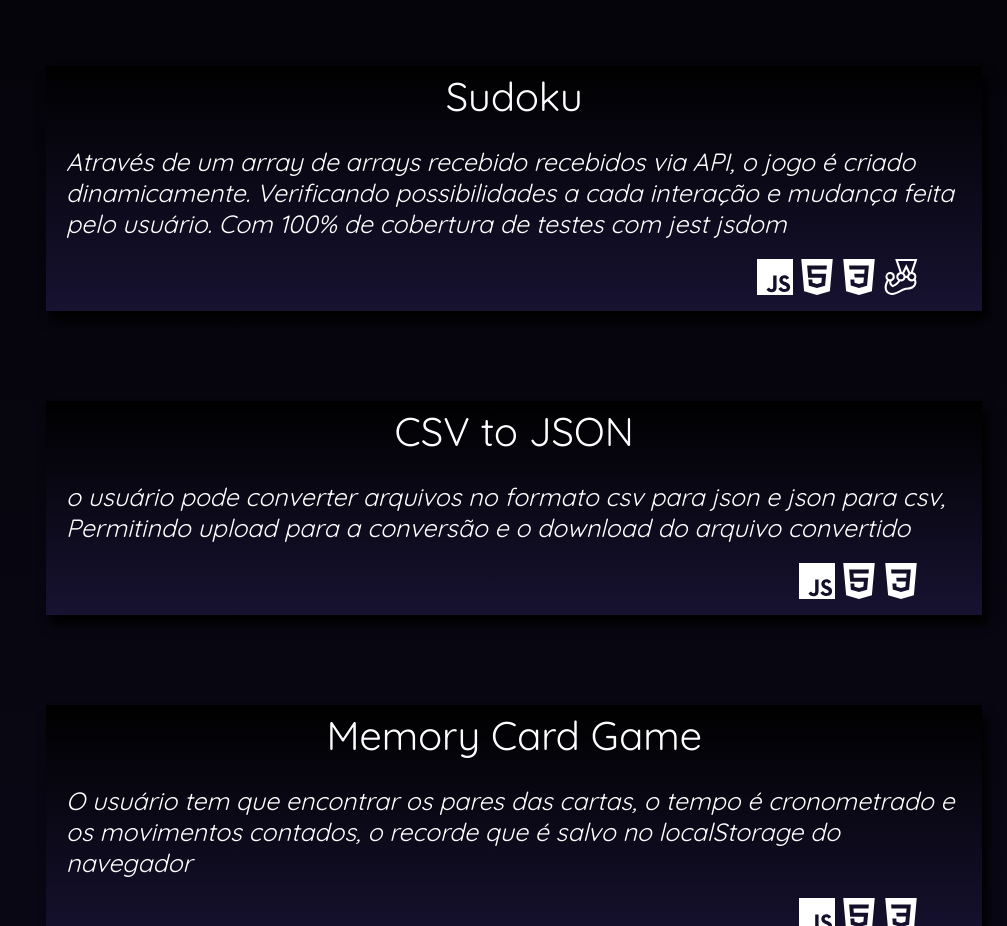
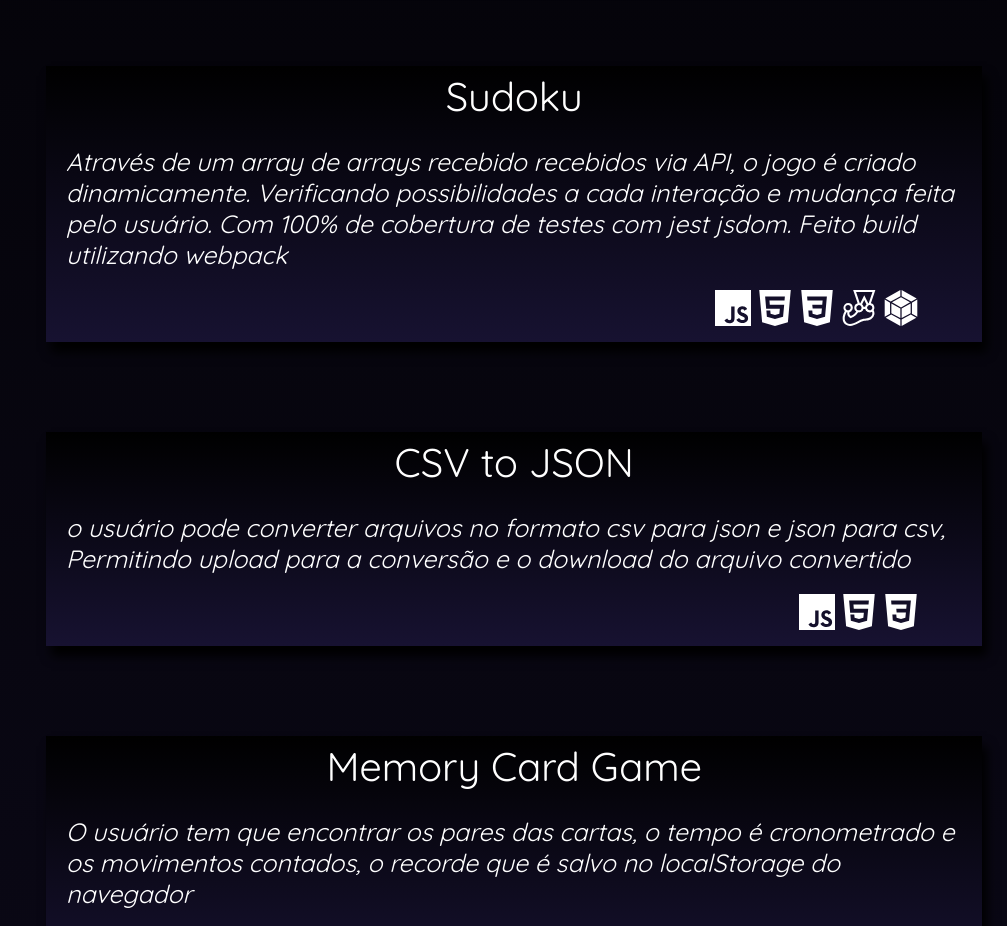
Before and after one commit to Gonzagadavid/portfolio, a React (Create React App) app: page /projetos_pessoais in a window 1280 px wide. Shown: the part 960-1886 px from the top of the page, without its empty margins (273-1280 px from the left). Built offline with nearby package versions, Linux system fonts and the light colour scheme.

Commit message:
atualizado projeto sudoku na descrição e com o icone do webpack

```diff
--- a/src/components/ProjectCard.jsx
+++ b/src/components/ProjectCard.jsx
@@ -3,7 +3,7 @@ import { string } from 'prop-types';
 import './ProjectCard.css';
 import {
   SiJavascript, SiHtml5, SiCss3, SiNodeDotJs, SiReact, SiJest, SiStorybook, SiRedux,
-  SiMongodb, SiSocketDotIo, SiAngular, SiTypescript, SiNpm, SiReactrouter,
+  SiMongodb, SiSocketDotIo, SiAngular, SiTypescript, SiNpm, SiReactrouter, SiWebpack,
 } from 'react-icons/si';
 import { GrMysql } from 'react-icons/gr';
 import TestingLibrary from './icons/TestingLibrary';
@@ -31,6 +31,7 @@ const ProjectCard = ({
     reactRouter: <SiReactrouter style={styleIcons} />,
     redux: <SiRedux style={styleIcons} />,
     testingLibrary: <TestingLibrary style={styleIcons} />,
+    webpack: <SiWebpack style={styleIcons} />,
   };
 
   return (
--- a/src/data/projects/personalProjects.js
+++ b/src/data/projects/personalProjects.js
@@ -15,8 +15,8 @@ const personalProjects = {
     },
     {
       title: 'Sudoku',
-      tec: 'js html css jest',
-      description: 'Através de um array de arrays recebido recebidos via API, o jogo é criado dinamicamente. Verificando possibilidades a cada interação e mudança feita pelo usuário. Com 100% de cobertura de testes com jest jsdom',
+      tec: 'js html css jest webpack',
+      description: 'Através de um array de arrays recebido recebidos via API, o jogo é criado dinamicamente. Verificando possibilidades a cada interação e mudança feita pelo usuário. Com 100% de cobertura de testes com jest jsdom. Feito build utilizando webpack',
       path: 'https://gonzagadavid.github.io/sudoku/',
     },
     {
```
